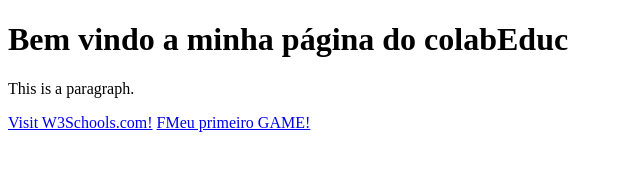
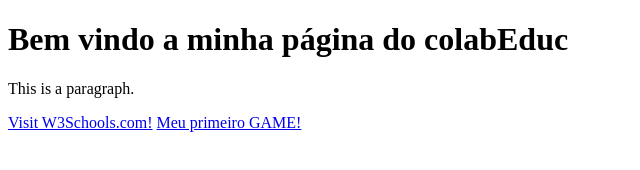
Before and after one commit to wandersonsdp90/wandersonsdp90.github.io, a plain HTML site: page index.html in a window 1280 px wide. Shown: the full height of the page, 0-640 px from the left. Drawn offline with Linux system fonts and the light colour scheme.

Commit message:
Update index.html

```diff
--- a/index.html
+++ b/index.html
@@ -8,7 +8,8 @@
 <h1> Bem vindo a minha página do colabEduc</h1>
 <p>This is a paragraph.</p>
 <a href="https://www.w3schools.com/">Visit W3Schools.com!</a>
-<a href="https://wandersonsdp90.github.io/playgame/">FMeu primeiro GAME!</a>
+<a href="https://wandersonsdp90.github.io/playgame/">Meu primeiro GAME!</a>
+
 
 </body>
 </html>
```
